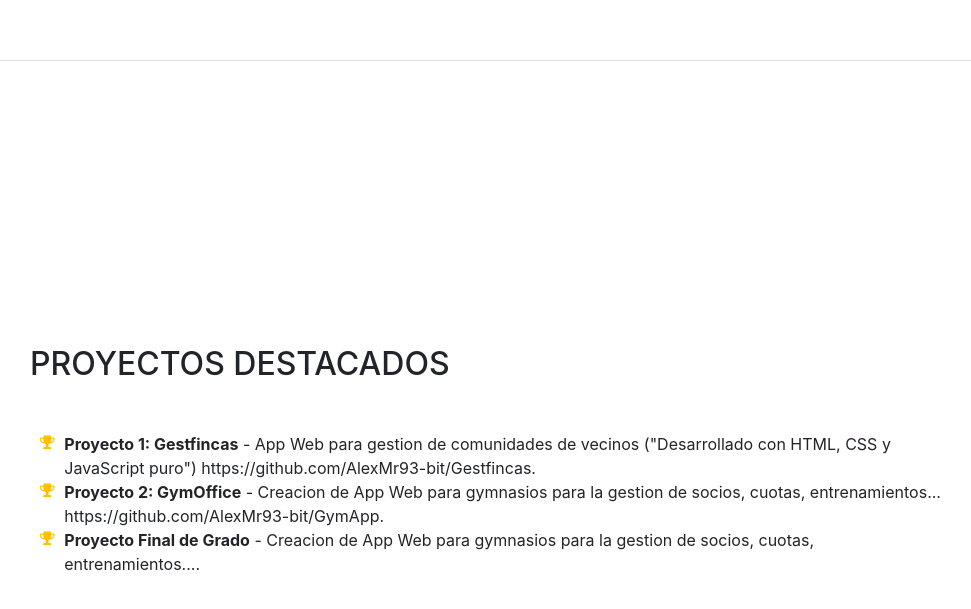
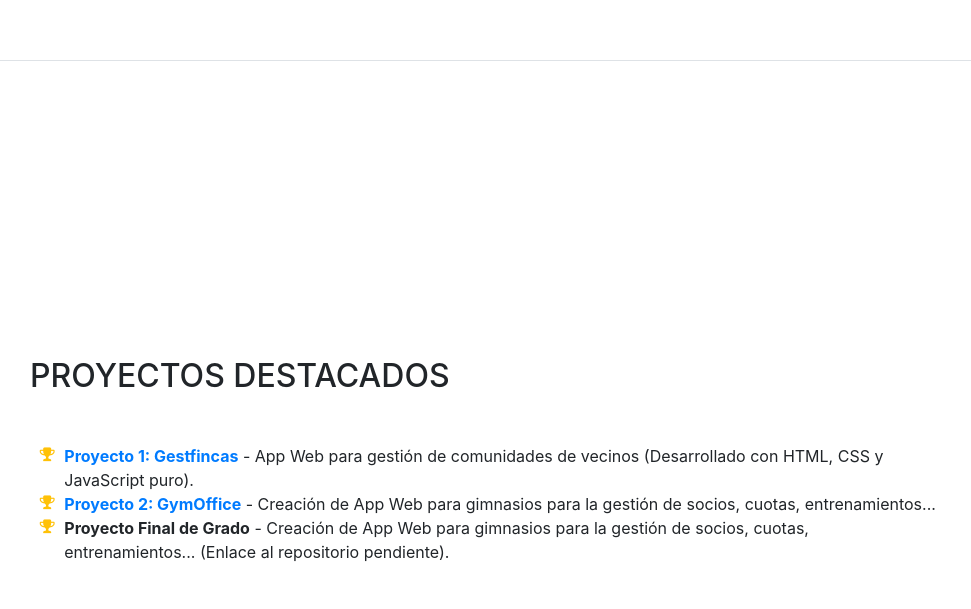
Before and after one commit to AlexMr93-bit/AlexMr93-bit.github.io, a website with bundled scripts: page index.html in a window 1280 px wide. Shown: the part 3939-4548 px from the top of the page, without its empty margins (290-1261 px from the left). Built offline with nearby package versions, Linux system fonts and the light colour scheme; a web font is replaced by a local one.

Commit message:
link hacia los proyectos

```diff
--- a/index.html
+++ b/index.html
@@ -215,13 +215,13 @@
         <ul class="fa-ul mb-0">
           <li>
             <i class="fa-li fa fa-trophy text-warning"></i>
-            <strong>Proyecto 1: Gestfincas</strong> - App Web para gestion de comunidades de vecinos ("Desarrollado con HTML, CSS y JavaScript puro") https://github.com/AlexMr93-bit/Gestfincas.</li>
+            <a href="https://github.com/AlexMr93-bit/Gestfincas" target="_blank"><strong>Proyecto 1: Gestfincas</strong></a> - App Web para gestión de comunidades de vecinos (Desarrollado con HTML, CSS y JavaScript puro).</li>
           <li>
             <i class="fa-li fa fa-trophy text-warning"></i>
-            <strong>Proyecto 2: GymOffice</strong> - Creacion de App Web para gymnasios para la gestion de socios, cuotas, entrenamientos... https://github.com/AlexMr93-bit/GymApp.</li>
+            <a href="https://github.com/AlexMr93-bit/GymApp" target="_blank"><strong>Proyecto 2: GymOffice</strong></a> - Creación de App Web para gimnasios para la gestión de socios, cuotas, entrenamientos...</li>
           <li>
             <i class="fa-li fa fa-trophy text-warning"></i>
-            <strong>Proyecto Final de Grado</strong> - Creacion de App Web para gymnasios para la gestion de socios, cuotas, entrenamientos....</li>
+            <strong>Proyecto Final de Grado</strong> - Creación de App Web para gimnasios para la gestión de socios, cuotas, entrenamientos... (Enlace al repositorio pendiente).</li>
         </ul>
       </div>
     </section>
```
